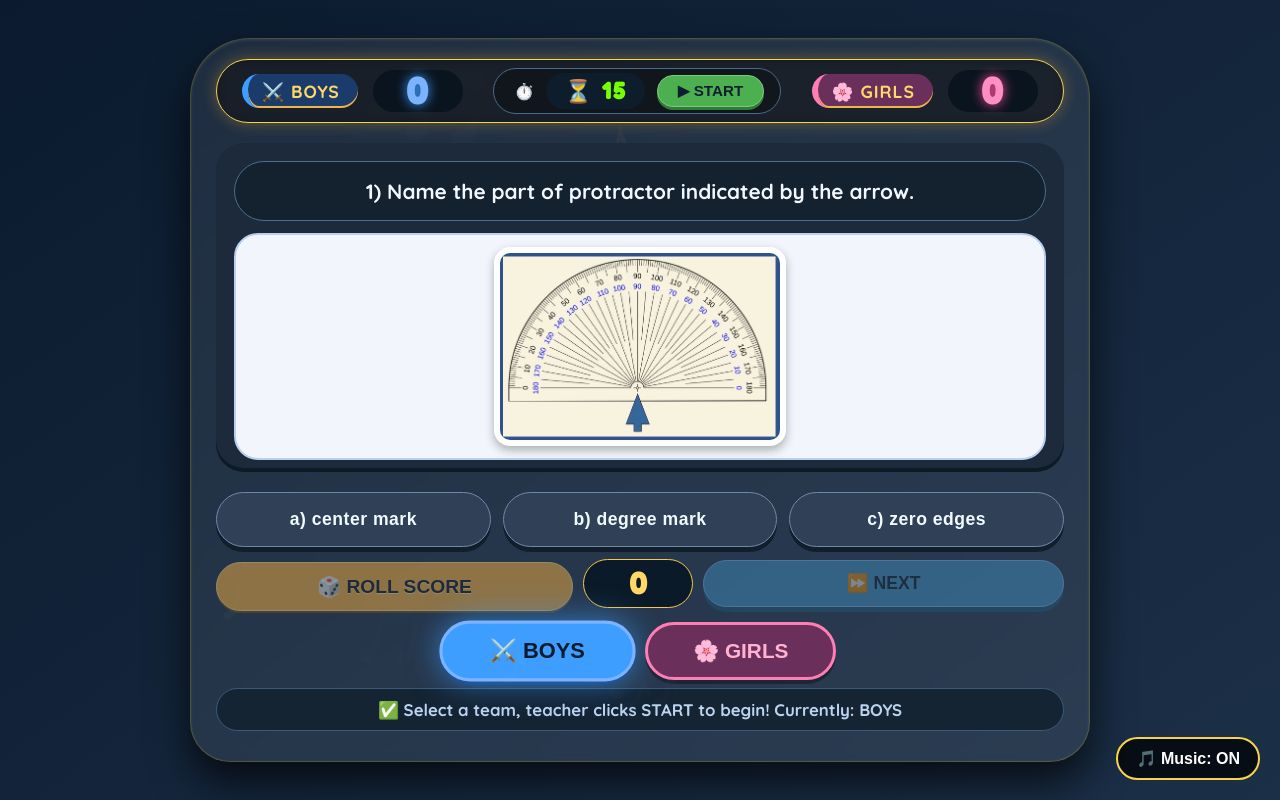
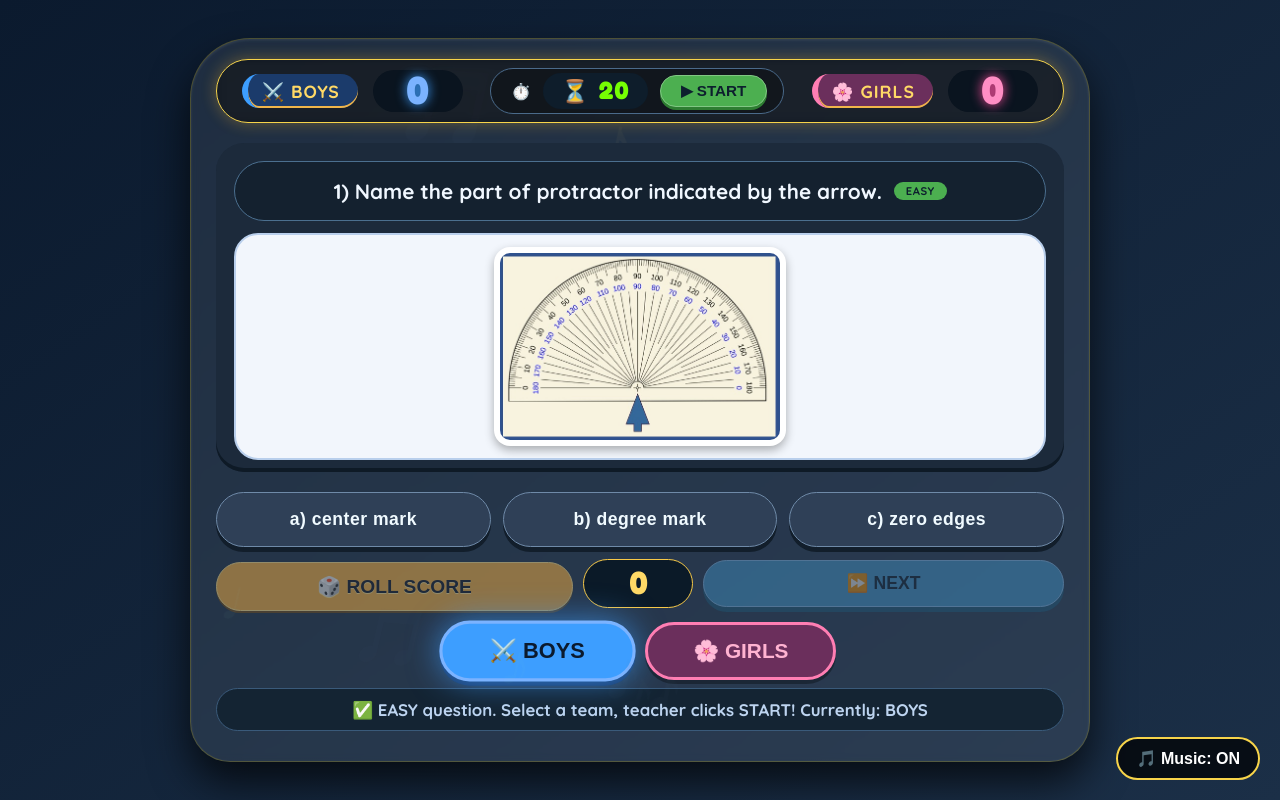
Before and after one commit to gmjoylyn-glitch/TeacherJoy-AngleExplorer, a plain HTML site: page index.html in a window 1280 px wide. Drawn offline with Linux system fonts and the light colour scheme.

Commit message:
Update index.html

```diff
--- a/index.html
+++ b/index.html
@@ -174,6 +174,17 @@
             box-shadow: 0 3px 0 #e65100;
             border-color: #ffb74d;
         }
+        .difficulty-badge {
+            font-size: 0.7rem;
+            padding: 2px 12px;
+            border-radius: 20px;
+            font-weight: 700;
+            text-transform: uppercase;
+            letter-spacing: 0.5px;
+        }
+        .difficulty-badge.easy { background: #4caf50; color: #0d1f2e; }
+        .difficulty-badge.average { background: #ff9800; color: #0d1f2e; }
+        .difficulty-badge.difficult { background: #f44336; color: #fff; }
 
         .question-area {
             background: #1c2a3b;
@@ -198,6 +209,8 @@
             display: flex;
             align-items: center;
             justify-content: center;
+            gap: 12px;
+            flex-wrap: wrap;
         }
         .diagram-container {
             background: #f2f6fc;
@@ -443,11 +456,12 @@
         @media (max-width: 650px) {
             .scoreboard { flex-direction: column; align-items: stretch; gap: 8px; }
             .team-score { justify-content: center; }
-            .timer-section { justify-content: center; }
+            .timer-section { justify-content: center; flex-wrap: wrap; }
             .choices { grid-template-columns: 1fr; }
             .action-row { flex-direction: column; }
             .roll-score-btn, .next-btn { width: 100%; }
             .team-select-btn { padding: 10px 20px; font-size: 1rem; min-width: 100px; }
+            .q-text { font-size: 1rem; }
         }
     </style>
 </head>
@@ -464,7 +478,10 @@
     </div>
 
     <div class="question-area">
-        <div class="q-text" id="questionText">Question loads here</div>
+        <div class="q-text" id="questionText">
+            <span>Question loads here</span>
+            <span class="difficulty-badge easy" id="difficultyBadge">EASY</span>
+        </div>
         <div class="diagram-container" id="diagramContainer"><div class="diagram-placeholder">📐 Diagram</div></div>
     </div>
 
@@ -581,23 +598,24 @@
             document.removeEventListener('click', initMusic);
         }, { once: true });
 
-        // ---------- QUESTIONS DATA ----------
+        // ---------- QUESTIONS DATA WITH REVISED TIMERS ----------
+        // Easy: 20 seconds, Average: 30 seconds, Difficult: 60 seconds
         const questions = [
-            { q: "1) Name the part of protractor indicated by the arrow.", img: "Q1.jpg", choices: ["a) center mark", "b) degree mark", "c) zero edges"], correct: 0, time: 15 },
-            { q: "2) Name the part of protractor indicated by the arrow.", img: "Q2.jpg", choices: ["a) center mark", "b) degree mark", "c) zero edges"], correct: 1, time: 15 },
-            { q: "3) Name the part of protractor indicated by the arrow.", img: "Q3.jpg", choices: ["a) center mark", "b) degree mark", "c) zero edges"], correct: 2, time: 15 },
-            { q: "4) Name the angle.", img: "Q4.jpg", choices: ["a) ∠PQR", "b) ∠RPQ", "c) ∠QRP"], correct: 0, time: 15 },
-            { q: "5) Name the vertex.", img: "Q5.jpg", choices: ["a) Dot N", "b) Angle N", "c) Point N or .N"], correct: 2, time: 15 },
-            { q: "6) Name the arms.", img: "Q6.jpg", choices: ["a) segment CH and CK", "b) line HC and KC", "c) ray CH and CK"], correct: 2, time: 15 },
-            { q: "7) ……. is an angle measures bigger than 0° but smaller than 90°", img: null, choices: ["a) Acute", "b) Right", "c) Obtuse"], correct: 0, time: 15 },
-            { q: "8) What type of angle is shown in the diagram?", img: "Q8.jpg", choices: ["a) Acute", "b) Right", "c) Obtuse"], correct: 1, time: 15 },
-            { q: "9) What type of angle is ∠SUN = 150° ?", img: "Q9.jpg", choices: ["a) Acute", "b) Right", "c) Obtuse"], correct: 2, time: 20 },
-            { q: "10) ……. is an angle measures exactly 180°.", img: null, choices: ["a) Right", "b) Obtuse", "c) Straight"], correct: 2, time: 20 },
-            { q: "11) Look at the figure. How many acute angles?", img: "Q11.jpg", choices: ["a) 1", "b) 2", "c) 3"], correct: 1, time: 20 },
-            { q: "12) Look at the figure. How many right angles?", img: "Q12.jpg", choices: ["a) 3", "b) 12", "c) 14"], correct: 1, time: 20 },
-            { q: "13) Measure and read the angle shown.", img: "Q13.jpg", choices: ["a) 50°", "b) 105°", "c) 165°"], correct: 1, time: 30 },
-            { q: "14) Find angle b̂.", img: "Q14.jpg", choices: ["a) 30°", "b) 42°", "c) 52°"], correct: 1, time: 30 },
-            { q: "15) Find angle â.", img: "Q15.jpg", choices: ["a) 144°", "b) 180°", "c) 324°"], correct: 0, time: 30 }
+            { q: "1) Name the part of protractor indicated by the arrow.", img: "Q1.jpg", choices: ["a) center mark", "b) degree mark", "c) zero edges"], correct: 0, time: 20, difficulty: 'easy' },
+            { q: "2) Name the part of protractor indicated by the arrow.", img: "Q2.jpg", choices: ["a) center mark", "b) degree mark", "c) zero edges"], correct: 1, time: 20, difficulty: 'easy' },
+            { q: "3) Name the part of protractor indicated by the arrow.", img: "Q3.jpg", choices: ["a) center mark", "b) degree mark", "c) zero edges"], correct: 2, time: 20, difficulty: 'easy' },
+            { q: "4) Name the angle.", img: "Q4.jpg", choices: ["a) ∠PQR", "b) ∠RPQ", "c) ∠QRP"], correct: 0, time: 20, difficulty: 'easy' },
+            { q: "5) Name the vertex.", img: "Q5.jpg", choices: ["a) Dot N", "b) Angle N", "c) Point N or .N"], correct: 2, time: 20, difficulty: 'easy' },
+            { q: "6) Name the arms.", img: "Q6.jpg", choices: ["a) segment CH and CK", "b) line HC and KC", "c) ray CH and CK"], correct: 2, time: 20, difficulty: 'easy' },
+            { q: "7) ……. is an angle measures bigger than 0° but smaller than 90°", img: null, choices: ["a) Acute", "b) Right", "c) Obtuse"], correct: 0, time: 20, difficulty: 'easy' },
+            { q: "8) What type of angle is shown in the diagram?", img: "Q8.jpg", choices: ["a) Acute", "b) Right", "c) Obtuse"], correct: 1, time: 20, difficulty: 'easy' },
+            { q: "9) What type of angle is ∠SUN = 150° ?", img: "Q9.jpg", choices: ["a) Acute", "b) Right", "c) Obtuse"], correct: 2, time: 30, difficulty: 'average' },
+            { q: "10) ……. is an angle measures exactly 180°.", img: null, choices: ["a) Right", "b) Obtuse", "c) Straight"], correct: 2, time: 30, difficulty: 'average' },
+            { q: "11) Look at the figure. How many acute angles?", img: "Q11.jpg", choices: ["a) 1", "b) 2", "c) 3"], correct: 1, time: 30, difficulty: 'average' },
+            { q: "12) Look at the figure. How many right angles?", img: "Q12.jpg", choices: ["a) 3", "b) 12", "c) 14"], correct: 1, time: 30, difficulty: 'average' },
+            { q: "13) Measure and read the angle shown.", img: "Q13.jpg", choices: ["a) 50°", "b) 105°", "c) 165°"], correct: 1, time: 60, difficulty: 'difficult' },
+            { q: "14) Find angle b̂.", img: "Q14.jpg", choices: ["a) 30°", "b) 42°", "c) 52°"], correct: 1, time: 60, difficulty: 'difficult' },
+            { q: "15) Find angle â.", img: "Q15.jpg", choices: ["a) 144°", "b) 180°", "c) 324°"], correct: 0, time: 60, difficulty: 'difficult' }
         ];
 
         // ---------- GAME STATE ----------
@@ -615,6 +633,7 @@
 
         // DOM refs
         const questionText = document.getElementById('questionText');
+        const difficultyBadge = document.getElementById('difficultyBadge');
         const diagramContainer = document.getElementById('diagramContainer');
         const choicesContainer = document.getElementById('choicesContainer');
         const rollBtn = document.getElementById('rollBtn');
@@ -719,7 +738,6 @@
             startTimerBtn.classList.add('running');
             startTimerBtn.disabled = true;
 
-            // Enable choices when timer starts
             document.querySelectorAll('.choice-btn').forEach(btn => {
                 if (!btn.classList.contains('disabled')) {
                     btn.style.pointerEvents = 'auto';
@@ -729,7 +747,7 @@
             timerInterval = setInterval(() => {
                 timeLeft -= 1;
                 timerDisplay.textContent = `⏳ ${timeLeft}`;
-                if (timeLeft <= 3 && timeLeft > 0) {
+                if (timeLeft <= 5 && timeLeft > 0) {
                     playSound('tick');
                 }
                 if (timeLeft <= 0) {
@@ -783,7 +801,6 @@
                 statusMsg.textContent = '⛔ Question already answered! Click NEXT.';
                 return;
             }
-            // Check if a team is selected
             const q = questions[currentIndex];
             startTimer(q.time);
             playSound('starttimer');
@@ -795,7 +812,6 @@
             const q = questions[index];
             if (!q) return;
 
-            // Stop any running timer
             if (timerInterval) {
                 clearInterval(timerInterval);
                 timerInterval = null;
@@ -807,7 +823,14 @@
             timerStarted = false;
             if (rollInterval) clearInterval(rollInterval);
 
-            questionText.textContent = q.q;
+            // Update question text with difficulty badge
+            const difficultyLabels = { easy: 'EASY', average: 'AVERAGE', difficult: 'DIFFICULT' };
+            const difficultyColors = { easy: 'easy', average: 'average', difficult: 'difficult' };
+            difficultyBadge.textContent = difficultyLabels[q.difficulty] || 'EASY';
+            difficultyBadge.className = `difficulty-badge ${difficultyColors[q.difficulty] || 'easy'}`;
+
+            questionText.innerHTML = `<span>${q.q}</span>`;
+            questionText.appendChild(difficultyBadge);
 
             const imgHtml = q.img ? `<img src="${q.img}" alt="diagram" style="max-width:100%;max-height:200px;">` : `<div class="diagram-placeholder">📐 No diagram</div>`;
             diagramContainer.innerHTML = imgHtml;
@@ -819,19 +842,17 @@
             rollDisplay.textContent = '0';
             nextBtn.disabled = true;
 
-            // Reset timer display
             timerDisplay.textContent = `⏳ ${q.time}`;
             startTimerBtn.textContent = '▶ START';
             startTimerBtn.classList.remove('running');
             startTimerBtn.disabled = false;
 
-            statusMsg.innerHTML = `✅ Select a team, teacher clicks START to begin! Currently: <strong>${selectedTeam.toUpperCase()}</strong>`;
+            statusMsg.innerHTML = `✅ ${difficultyLabels[q.difficulty]} question. Select a team, teacher clicks START! Currently: <strong>${selectedTeam.toUpperCase()}</strong>`;
 
             boysSelectBtn.disabled = false;
             girlsSelectBtn.disabled = false;
             updateTeamSelection();
 
-            // Disable choices initially until timer starts
             document.querySelectorAll('.choice-btn').forEach(btn => {
                 btn.style.pointerEvents = 'none';
             });
@@ -845,7 +866,7 @@
                 btn.textContent = text;
                 btn.dataset.idx = idx;
                 btn.dataset.correct = correctIdx;
-                btn.style.pointerEvents = 'none'; // Disabled until timer starts
+                btn.style.pointerEvents = 'none';
                 btn.addEventListener('click', (e) => handleChoice(idx, correctIdx, btn));
                 choicesContainer.appendChild(btn);
             });
@@ -868,7 +889,6 @@
                 playSound('correct');
                 questionLocked = true;
 
-                // Stop the timer
                 if (timerInterval) {
                     clearInterval(timerInterval);
                     timerInterval = null;
@@ -887,7 +907,6 @@
                 playSound('wrong');
                 statusMsg.textContent = '❌ Wrong! Correct answer revealed.';
                 questionLocked = true;
-                // Stop timer
                 if (timerInterval) {
                     clearInterval(timerInterval);
                     timerInterval = null;
@@ -1010,7 +1029,7 @@
 
             rollActive = true;
             const pool = [1000, 2000, 3000, 4000, 5000, -1000, -2000, -3000, -5000, 10000, 20000, 50000];
-            if (questions[currentIndex].time >= 30) {
+            if (questions[currentIndex].time >= 60) {
                 pool.push(50000);
             }
 
@@ -1032,7 +1051,6 @@
 
         // ---------- NEXT ----------
         function goNext() {
-            // Stop any running timer
             if (timerInterval) {
                 clearInterval(timerInterval);
                 timerInterval = null;
@@ -1090,7 +1108,7 @@
         renderQuestion(0);
         selectedTeam = 'boys';
         updateTeamSelection();
-        console.log('Game initialized - Teacher controls the timer!');
+        console.log('Game initialized - Revised timers: Easy=20s, Average=30s, Difficult=60s');
     })();
 </script>
 </body>
```
